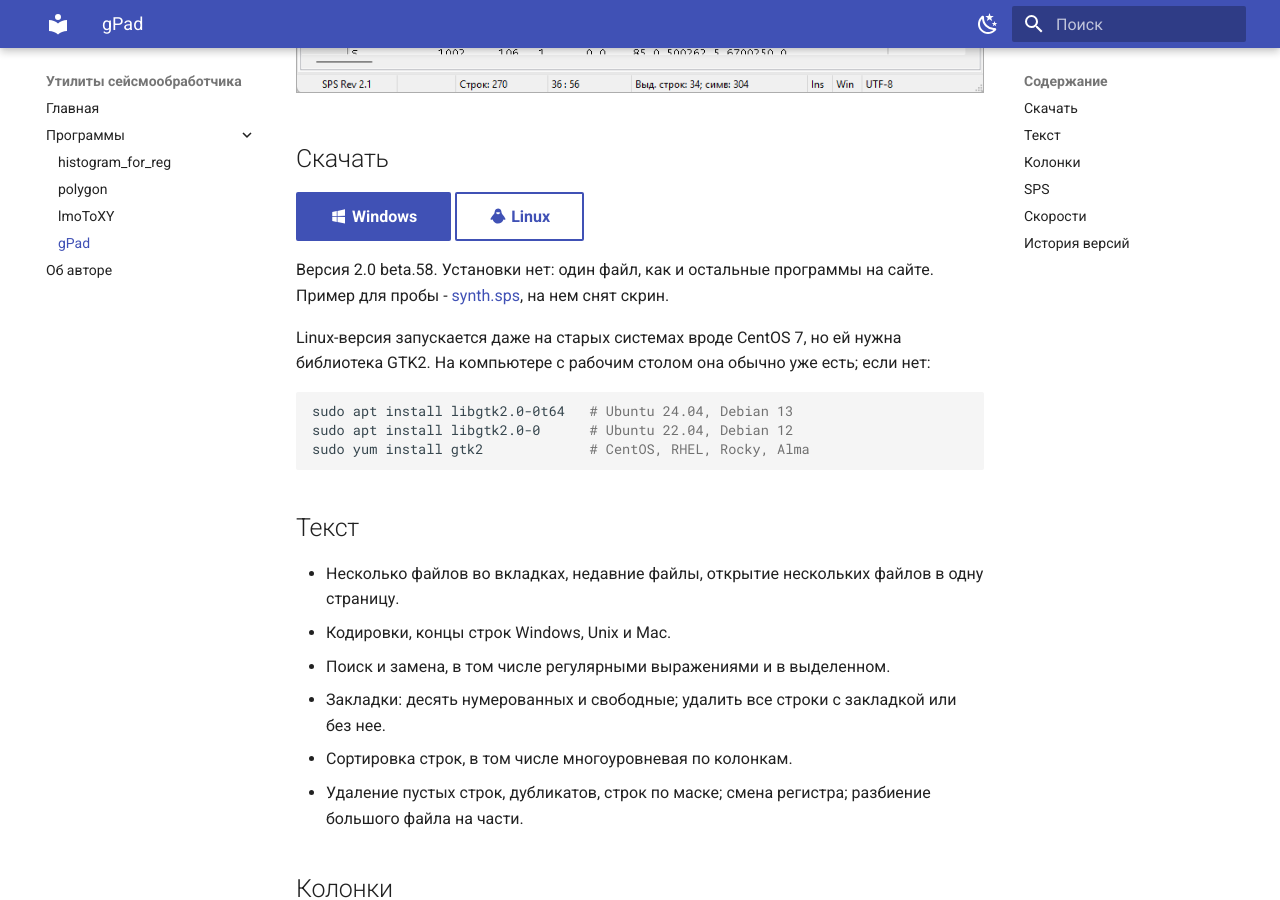
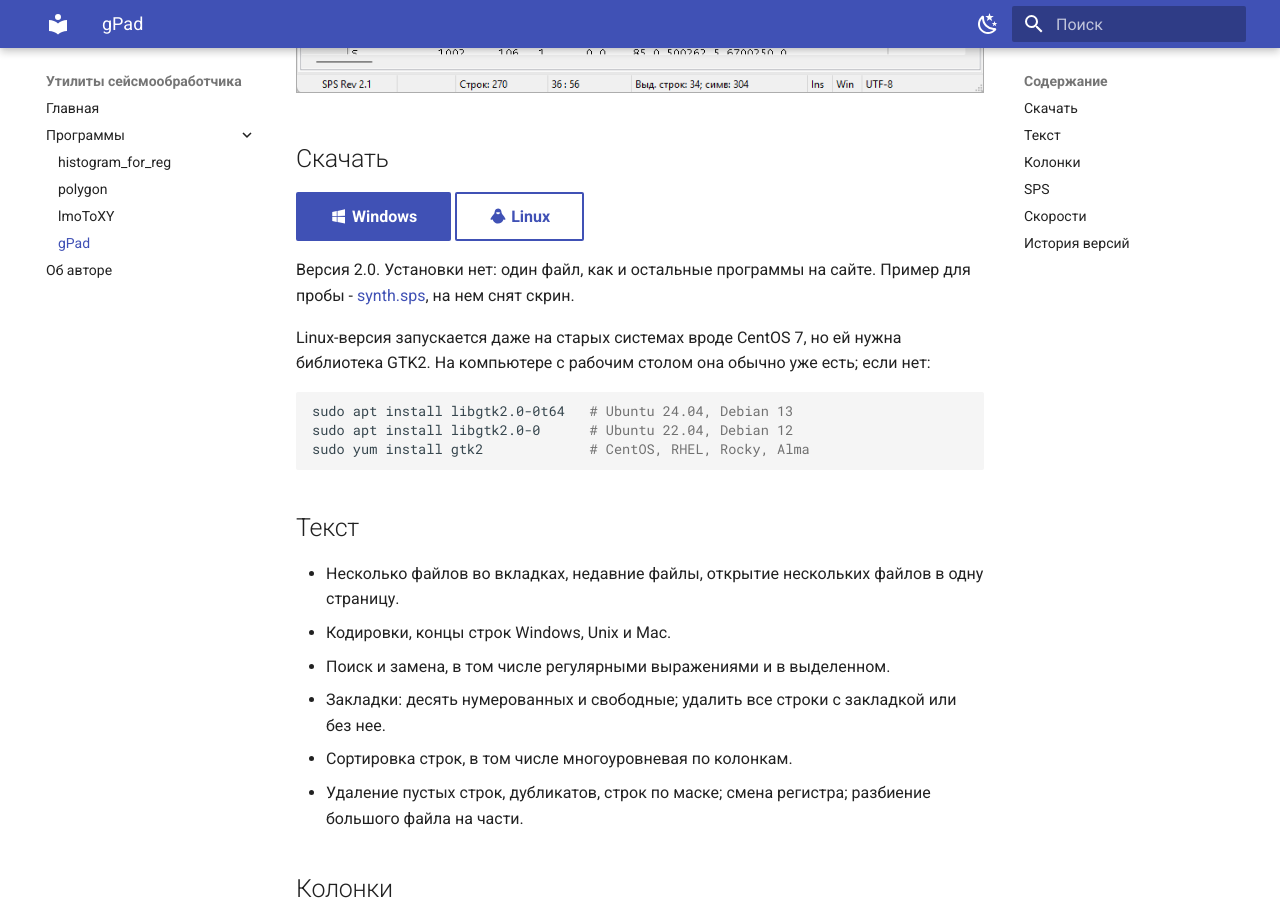
Before and after one commit to daniscoder/daniscoder.github.io, an MkDocs documentation site: the page built from docs/gpad.md, in a window 1280 px wide and 900 px high, scrolled down 853 px. Built offline with MkDocs 1.6.1 and Material for MkDocs 9.7.7, drawn with Linux system fonts in a browser that asks for light colours.

Commit message:
gPad: скрин и версия без беты

```diff
--- a/docs/gpad.md
+++ b/docs/gpad.md
@@ -12,7 +12,7 @@
 [:material-microsoft-windows: Windows](https://github.com/daniscoder/daniscoder.github.io/releases/download/gPad/gPad.exe){ .md-button .md-button--primary }
 [:material-linux: Linux](https://github.com/daniscoder/daniscoder.github.io/releases/download/gPad/gPad){ .md-button }
 
-Версия 2.0 beta.58. Установки нет: один файл, как и остальные программы на
+Версия 2.0. Установки нет: один файл, как и остальные программы на
 сайте. Пример для пробы - [synth.sps](examples/synth.sps), на нем снят скрин.
 
 Linux-версия запускается даже на старых системах вроде CentOS 7, но ей нужна
```
Also changed, not shown: docs/img/gpad.png.
